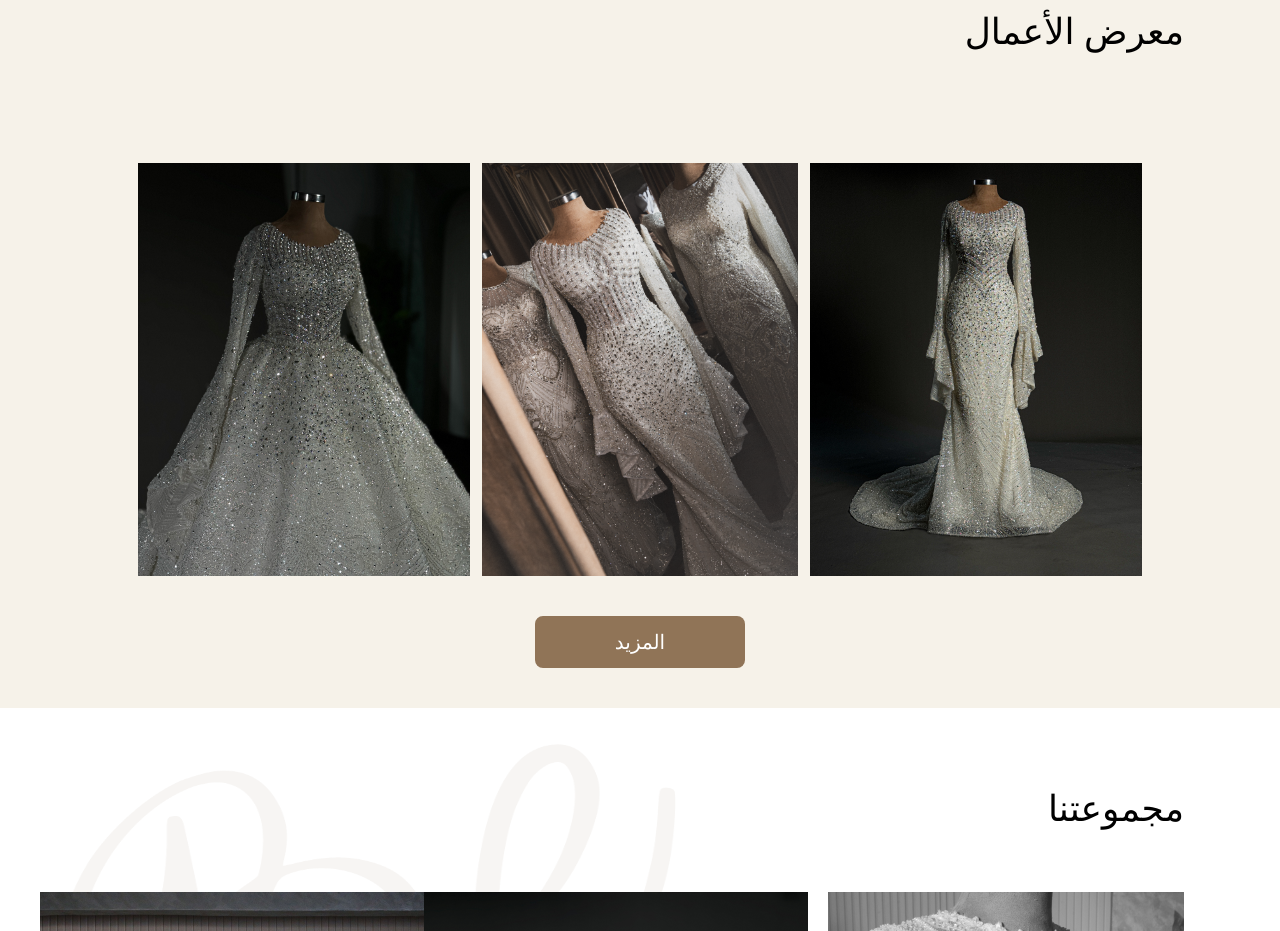
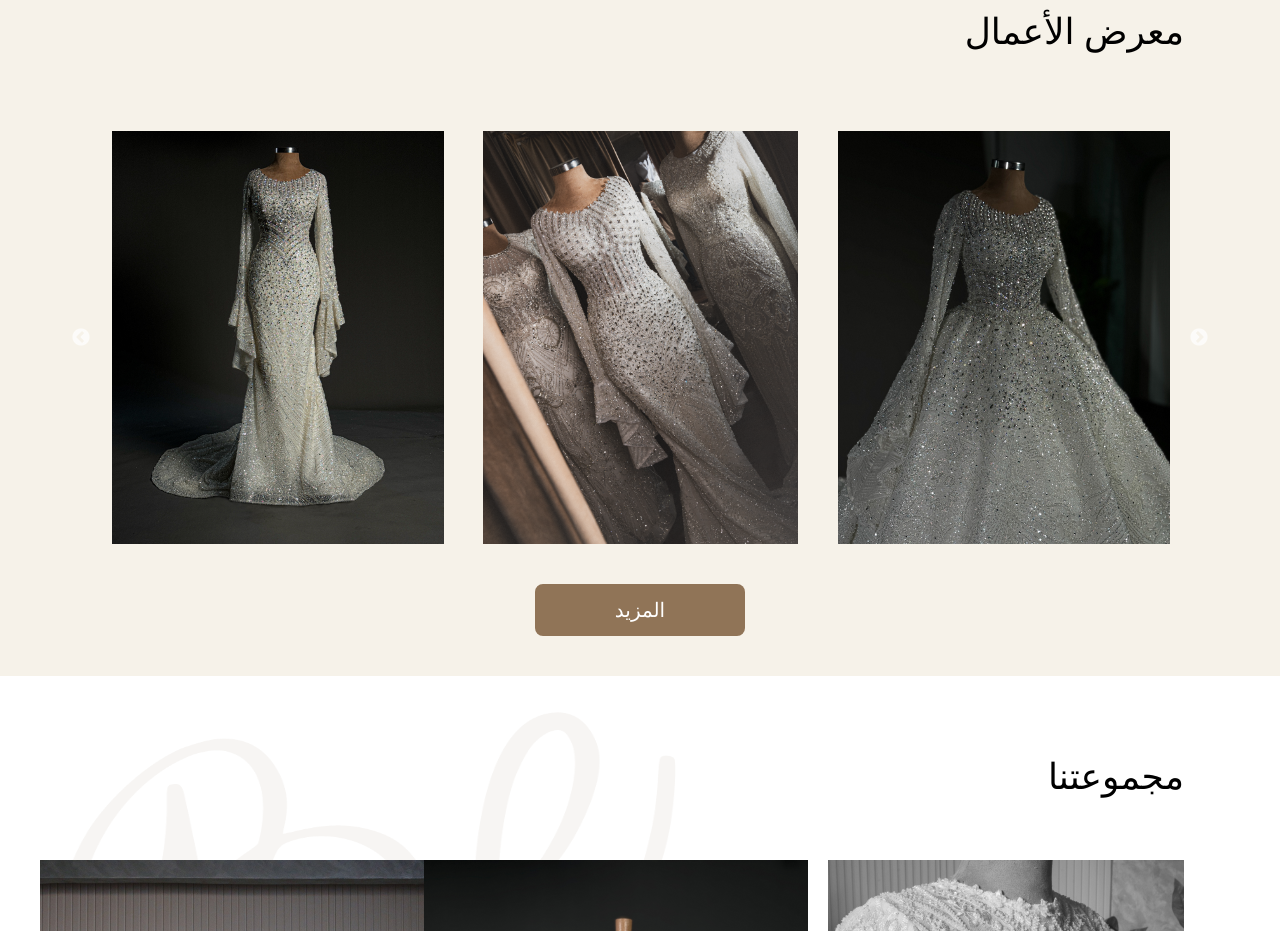
Before and after one commit to ziad223/wedding, a React (Vite) app: page / in a window 1280 px wide. Shown: the part 2840-3771 px from the top of the page. Built offline with nearby package versions, Linux system fonts and the light colour scheme.

Commit message:
last update

```diff
--- a/src/components/HomeSection4.jsx
+++ b/src/components/HomeSection4.jsx
@@ -3,15 +3,54 @@ import home3 from '../images/home/home-3.png';
 import home4 from '../images/home/home-4.png';
 import home5 from '../images/home/home-5.png';
 import { Link } from 'react-router-dom';
+import "slick-carousel/slick/slick.css";
+import "slick-carousel/slick/slick-theme.css";
+import Slider from 'react-slick';
+
 const HomeSection4 = () => {
+    var settings = {
+        dots: false,
+        infinite: true,
+        speed: 500,
+        slidesToShow: 3,
+        slidesToScroll: 1
+    };
   return (
       <div className='bg-[#f6f2e9] px-4 md:px-8 lg:px-24 py-10'>
           <h2 className='lg:text-4xl text-xl'>معرض الأعمال</h2>
-          <div className="flex flex-col lg:flex-row justify-center lg:w-[80%] mx-auto gap-3 mt-28 items-end">
-              <img src={home3} alt="home3" className="lg:w-[332px] lg:h-[413px] w-full transition-all duration-200 hover:w-[496px] hover:h-[649px]  object-contain" /> {/* الصورة الأولى بحجم نصف */}
-              <img src={home4} alt="home4" className="lg:w-[332px] lg:h-[413px] w-full transition-all duration-200 hover:w-[496px] hover:h-[649px]  object-contain" /> {/* الصورة الوسطى بحجم كامل */}
-              <img src={home5} alt="home5" className="lg:w-[332px] lg:h-[413px] w-full transition-all duration-200 hover:w-[496px] hover:h-[649px]  object-contain" /> {/* الصورة الأخيرة بحجم نصف */}
-          </div>
+         <Slider {...settings} className="mt-20">
+  <img
+    src={home3}
+    alt="home3"
+    className="lg:w-[332px] lg:h-[413px] w-full transition-all duration-200 hover:w-[496px] hover:h-[649px] object-contain transform origin-bottom"
+  />
+  <img
+    src={home4}
+    alt="home4"
+    className="lg:w-[332px] lg:h-[413px] w-full transition-all duration-200 hover:w-[496px] hover:h-[649px] object-contain transform origin-bottom"
+  />
+  <img
+    src={home5}
+    alt="home5"
+    className="lg:w-[332px] lg:h-[413px] w-full transition-all duration-200 hover:w-[496px] hover:h-[649px] object-contain transform origin-bottom"
+  />
+  <img
+    src={home3}
+    alt="home3"
+    className="lg:w-[332px] lg:h-[413px] w-full transition-all duration-200 hover:w-[496px] hover:h-[649px] object-contain transform origin-bottom"
+  />
+  <img
+    src={home4}
+    alt="home4"
+    className="lg:w-[332px] lg:h-[413px] w-full transition-all duration-200 hover:w-[496px] hover:h-[649px] object-contain transform origin-bottom"
+  />
+  <img
+    src={home5}
+    alt="home5"
+    className="lg:w-[332px] lg:h-[413px] w-full transition-all duration-200 hover:w-[496px] hover:h-[649px] object-contain transform origin-bottom"
+  />
+</Slider>
+
           <div className='mx-auto block text-center'>
               <Link
                   to="/about"
--- a/src/components/Reservation.jsx
+++ b/src/components/Reservation.jsx
@@ -12,7 +12,7 @@ const Reservation = ({ handleClose }) => {
         >
           <FaTimes />
         </button>
-        <div className="bg-[#2f2c2c]  lg:w-full w-[90%] mx-auto border-gray-400 p-3.5 flex flex-col lg:flex-row justify-center gap-10 items-center rounded-lg">
+        <div className="bg-[#2f2c2c]  lg:w-full w-[90%] mx-auto border-gray-400 p-3.5 lg:p-5 flex flex-col lg:flex-row justify-center gap-10 items-center rounded-lg">
           {/* النصوص والنموذج */}
           <div className="lg:w-1/2 w-full">
             <h2 className="text-white lg:text-3xl text-xl font-bold text-center lg:text-right">
```
